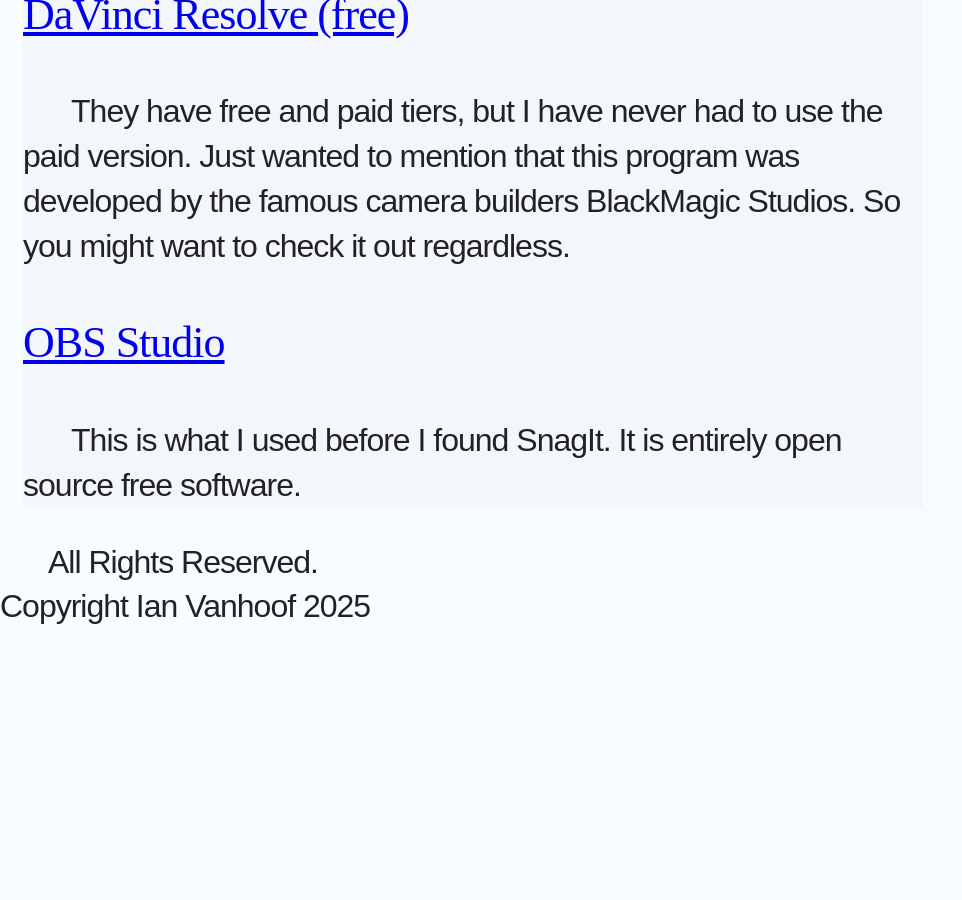
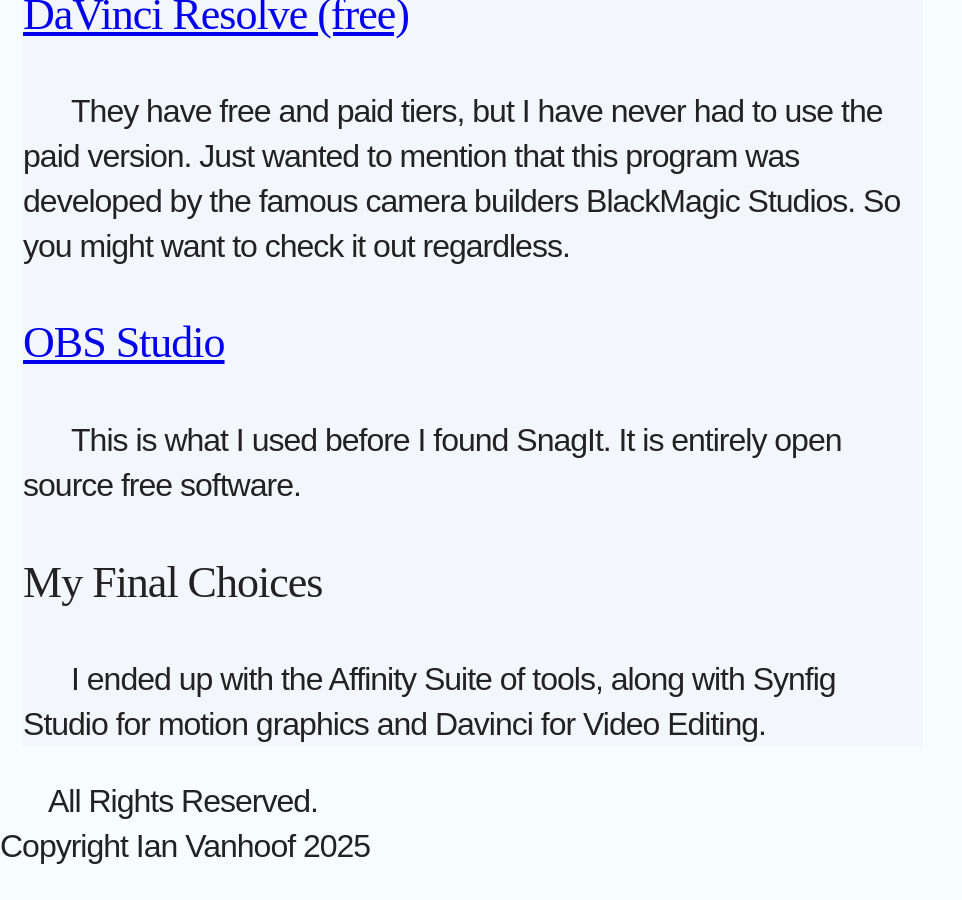
Before and after one commit to ianvanhoof/ianvanhoof.github.io, a Jekyll site: the page built from _posts/2025-4-24-tooling_Up.md, in a window 1280 px wide and 900 px high, scrolled down 4091 px. Shown: the whole window, without its empty margins (0-962 px from the left). Built offline with Jekyll 4.4.1, drawn with Linux system fonts in a browser that asks for light colours; before the commit the page ends 4752 px from its top, so only the background shows below that.

Commit message:
Added a conclusion to Latest Post

```diff
--- a/_posts/2025-4-24-tooling_Up.md
+++ b/_posts/2025-4-24-tooling_Up.md
@@ -60,3 +60,7 @@
 ### [OBS Studio](https://obsproject.com/)
 
 This is what I used before I found SnagIt. It is entirely open source free software.
+
+### My Final Choices
+
+I ended up with the Affinity Suite of tools, along with Synfig Studio for motion graphics and Davinci for Video Editing.
```
